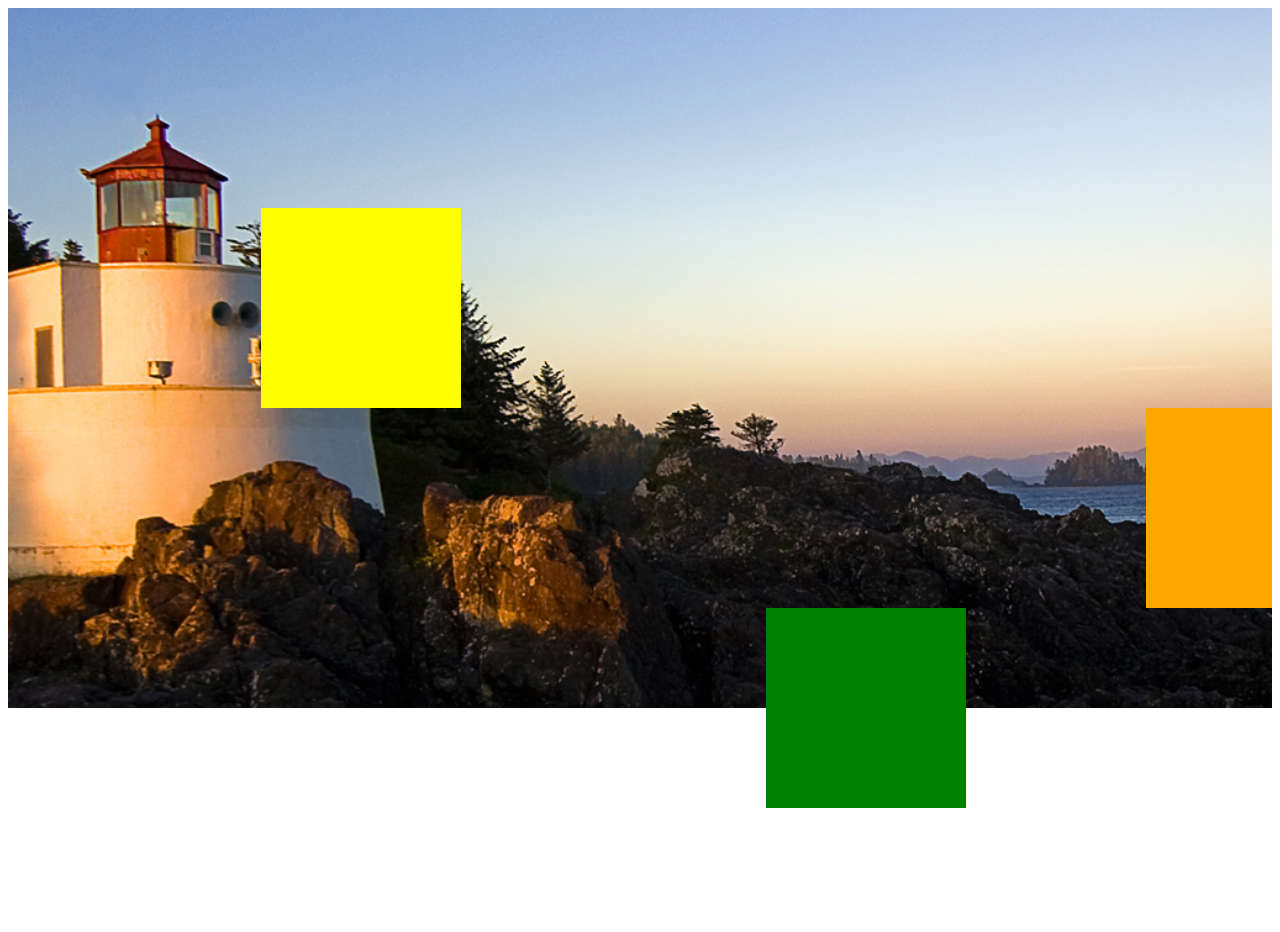
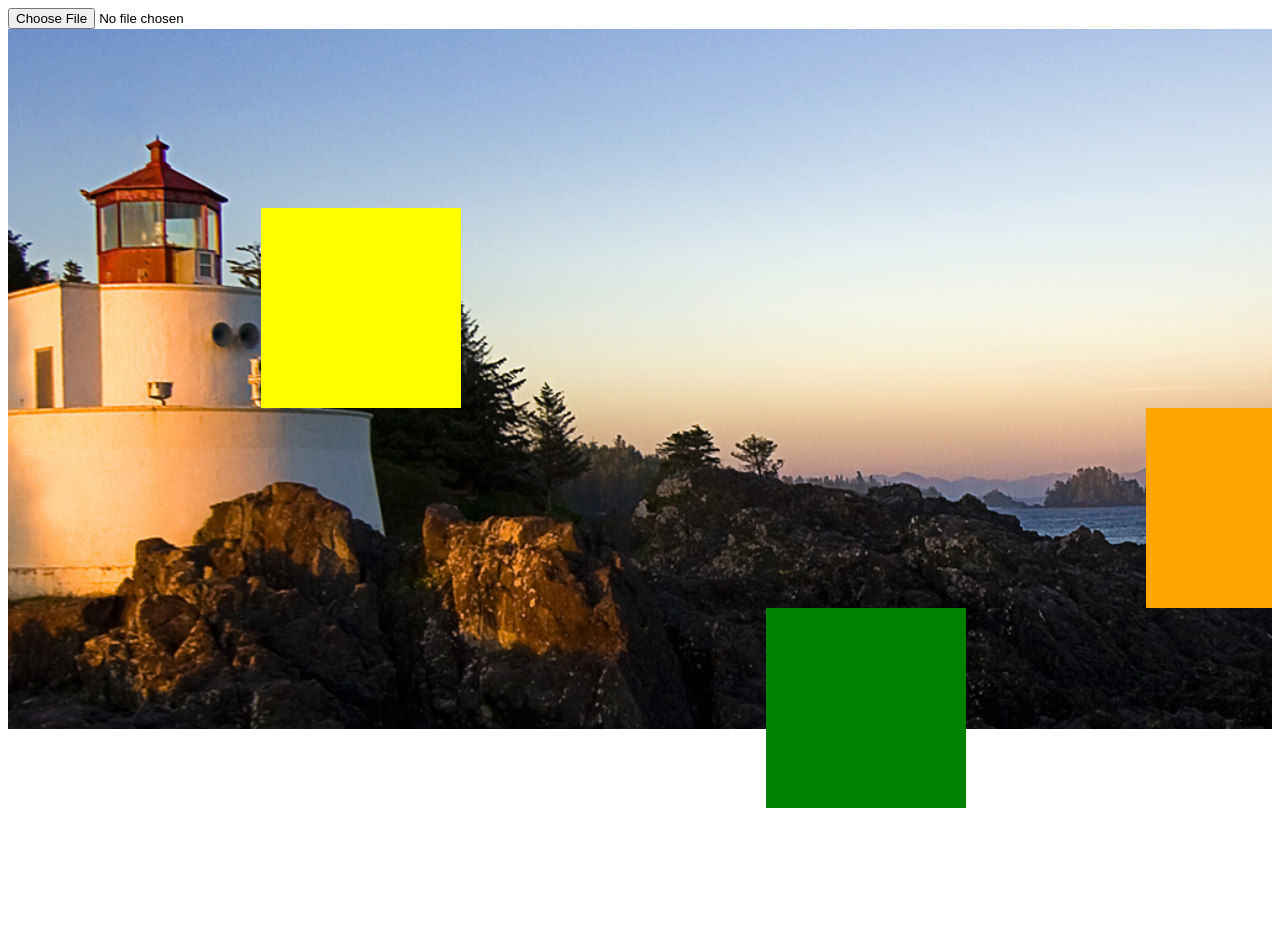
Before and after one commit to MihajloStevanovic/easy-parallaxe, a plain HTML site: page index.html in a window 1280 px wide. Shown: the top 932 px of the page. Drawn offline with nearby package versions, Linux system fonts and the light colour scheme.

Commit message:
test input

```diff
--- a/easy-parallaxe.js
+++ b/easy-parallaxe.js
@@ -17,10 +17,10 @@
 
 		//Default settings
 		var settings = {
-			initPosition: 0,
-			speed: 2,
-			type: 'element',
-			direction: 'top'
+			type: 'element',	// Default parallaxe type
+			direction: 'top',	// Default parallaxe direction
+			speed: 2,			// Default parallaxe speed
+			events: null
 		}
 
 		// Merge parameters objects
@@ -90,10 +90,14 @@
 				$this.css(animationType, animationValue);
 			}
 
+			if (typeof parameters.events !== null) {
+				parameters.events = function();
+			}
+
+
 			$(window).scroll(function(){
 				newPosition = $(window).scrollTop();
-				// Init the module
-				run();
+				run();	// Init the module
 			})
 
 		});
--- a/index.html
+++ b/index.html
@@ -7,6 +7,7 @@
 </head>
 <body>
 <div class="wrapper">
+	<input type="file">
 	<div class="background"></div>
 	<div class="myElement"></div>
 	<div class="myElement2"></div>
@@ -28,12 +29,13 @@
 		$('.myElement2').parallaxe({
 			speed: 0.5,
 			direction: 'top',
-			type: 'element'
+			type: 'element',
 		});
 		$('.myElement3').parallaxe({
 			speed: 0.2,
 			direction: 'top',
-			type: 'element'
+			type: 'element',
+			events: [event1,event2,event3]
 		});
 		$('.background').parallaxe({
 			speed: 1.5,
@@ -43,7 +45,7 @@
 		$('.myElement4').parallaxe({
 			speed: 0.5,
 			direction: 'right',
-			type: 'element'
+			type: 'element',
 		});
 		$('.myElement5').parallaxe({
 			speed: 0.5,
```
